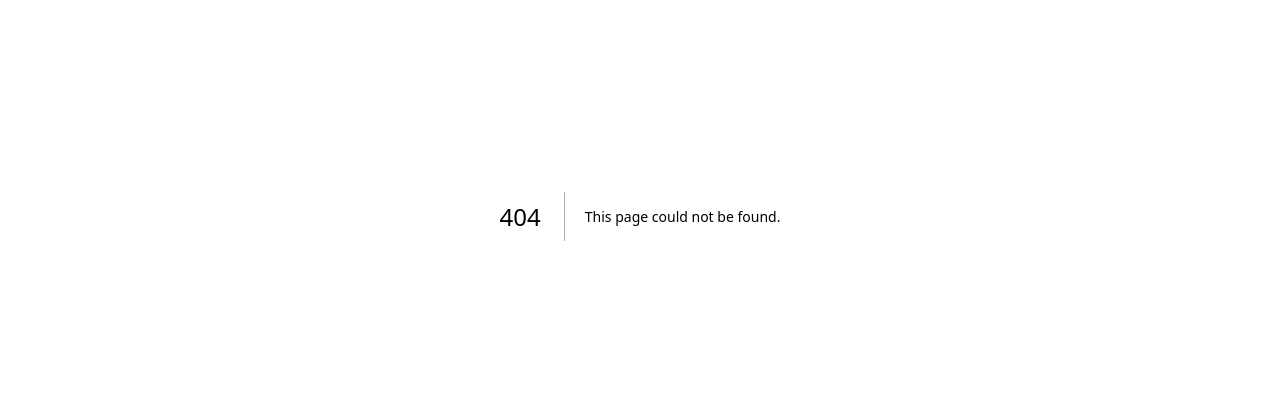
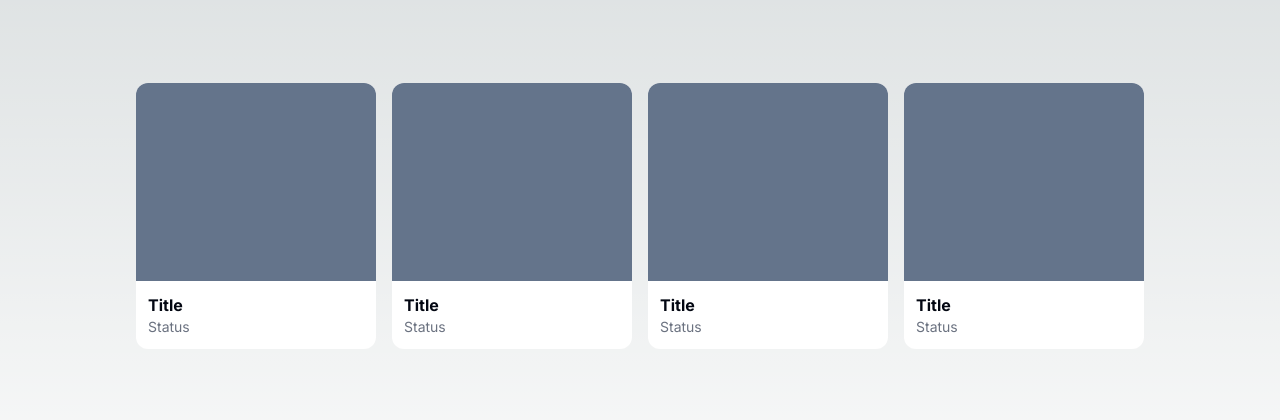
Before and after one commit to JumboCode/theatre-at-first, a Next.js app: page /preview in a window 1280 px wide. Before the commit this address had no page. Shown: the part 184-604 px from the top of the page. Built offline with nearby package versions, Linux system fonts and the light colour scheme.

Commit message:
made single item component

```diff
--- a/src/app/layout.tsx
+++ b/src/app/layout.tsx
@@ -5,7 +5,7 @@ import './globals.css'
 const inter = Inter({ subsets: ['latin'] })
 
 export const metadata: Metadata = {
-  title: 'Create Next App',
+  title: 'Create Test App',
   description: 'Generated by create next app',
 }
 
--- /dev/null
+++ b/src/app/preview/page.tsx
@@ -0,0 +1,12 @@
+import Item from "../../components/item";
+
+export default function Preview() {
+  return (
+    <main className="h-screen flex items-center justify-center space-x-4">
+        <Item title="Title" status="Status"/>
+        <Item title="Title" status="Status"/>
+        <Item title="Title" status="Status"/>
+        <Item title="Title" status="Status"/>
+    </main>
+  )
+}
--- /dev/null
+++ b/src/components/item.tsx
@@ -0,0 +1,28 @@
+'use client';
+
+interface prop {
+    title: string;
+    image: string;
+    status: string;
+}
+
+
+export default function Item(props: prop){
+    return (
+        <div className="h-1/3 w-60 bg-white rounded-xl">
+                <div className="h-full flex flex-col">
+                        <div className="h-4/5 bg-slate-500 rounded-t-xl"></div>
+                        <div className="p-3">
+                                <p className="text-gray-950 font-bold text-base">
+                                {props.title}
+                                </p>
+
+                                <p className="text-gray-500 text-sm" >
+                                {props.status}
+                                </p>
+                        </div>
+
+                </div>
+        </div>
+    )
+}
```
